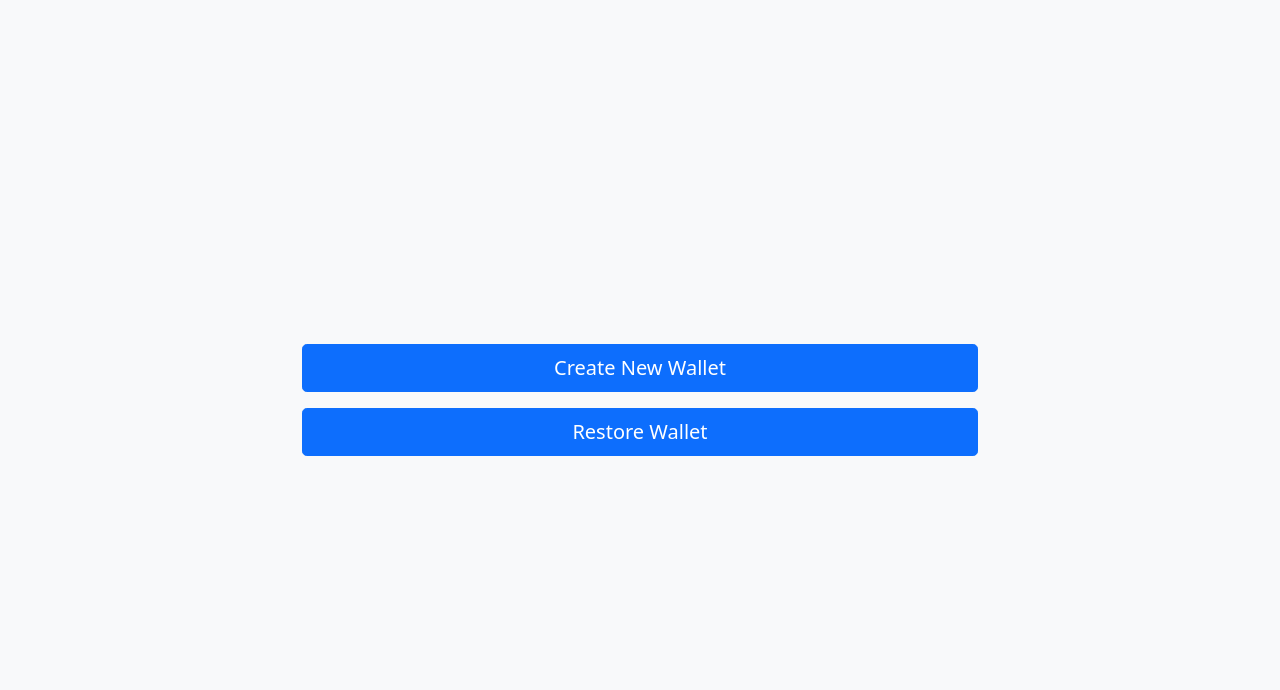
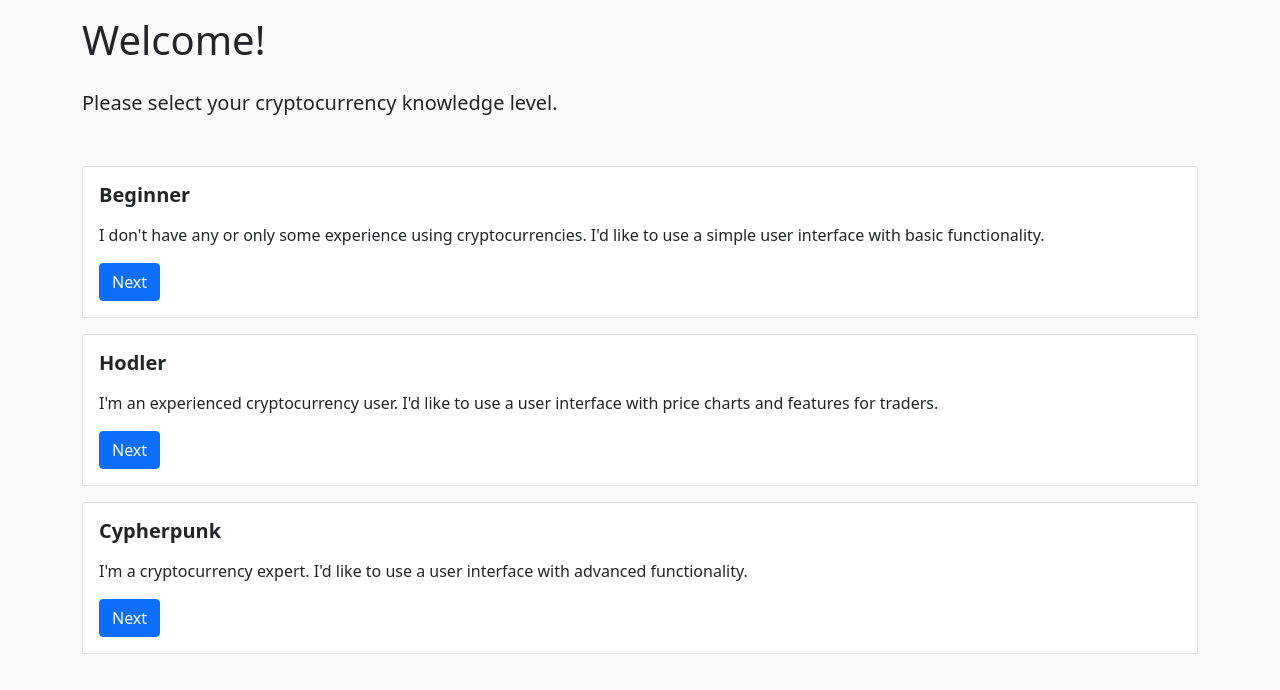
Before and after one commit to jobo3/hoshi-wallet, a React (Create React App) app: page /setup in a window 1280 px wide. Shown: the top 690 px of the page. Built offline with nearby package versions, Linux system fonts and the light colour scheme; what bip32 would draw is missing.

Commit message:
select UI mode on wallet setup

```diff
--- a/src/App.js
+++ b/src/App.js
@@ -2,6 +2,7 @@ import {
   Routes,
   Route,
   useNavigate,
+  useMatch,
 } from 'react-router-dom'
 
 import './App.scss'
@@ -23,20 +24,24 @@ const App = () => {
   const mnemonic = useSelector((state) => state.settings.mnemonic)
 
   const navigate = useNavigate()
+  const match = useMatch('/setup/*')
 
   useEffect(() => {
     console.log(mnemonic)
+    // if there is no mnemonic go to setup
     if (mnemonic == null) {
-      // if the mnemonic exists, it is used for the wallet, if it doesn't exist the user is redirected to wallet setup
-      navigate("/setup", {replace: true})
+      // only go to setup if we are not already there
+      if (match == null || (match && match.pathnameBase !== "/setup")) {
+        navigate("/setup", {replace: true})
+      }
     }
-  }, [mnemonic])
+  }, [mnemonic, match])
 
   return (
       <div className={appClasses}>
           <Routes>
             <Route path="/*" element={<MainView/>} />
-            <Route path="/setup/*" element={<WalletSetup/>} />
+            { mnemonic == null && <Route path="/setup/*" element={<WalletSetup/>} /> }
           </Routes>
       </div>
     );
--- a/src/App.scss
+++ b/src/App.scss
@@ -154,4 +154,8 @@ body {
   .code-block {
     background-color: black;
   }
+  .alert-warning {
+    background-color: $yellow-400;
+    border-color: $yellow-500;
+  }
 }
--- /dev/null
+++ b/src/components/WalletAction.js
@@ -0,0 +1,20 @@
+import React from 'react'
+import { useNavigate } from 'react-router-dom'
+
+const WalletAction = () => {
+
+  const navigate = useNavigate()
+
+  return (
+    <div className="container mb-3">
+      <h1 className="mt-3">Wallet Setup</h1>
+      <p className="fs-5 mt-4">Do you want to create a new wallet or restore a wallet from a backup?</p>
+      <div className="d-grid gap-2 d-md-block mt-5">
+        <button className="btn btn-lg btn-primary me-md-2" type="button" onClick={() => { navigate('/setup/create') }}>Create New Wallet</button>
+        <button className="btn btn-lg btn-primary" type="button" onClick={() => { navigate('/setup/restore') }}>Restore Wallet</button>
+      </div>
+    </div>
+  )
+}
+
+export default WalletAction
--- a/src/components/WalletCreate.js
+++ b/src/components/WalletCreate.js
@@ -28,8 +28,8 @@ const WalletCreate = () => {
   const RecoveryWordsView = () => {
     return (
       <div>
-        <h1>Recovery Words</h1>
-        <div className="alert alert-warning mt-3" role="alert">
+        <h1 className="mt-3">Recovery Words</h1>
+        <div className="alert alert-warning mt-4" role="alert">
           Write down the 12 recovery words shown below and store them in a safe location.
         </div>
         <div className="mt-3">
@@ -94,8 +94,8 @@ const WalletCreate = () => {
 
     return (
       <div>
-        <h1>Recovery Words Verification</h1>
-        <div className="alert alert-info mt-3" role="alert">
+        <h1 className="mt-3">Recovery Words Verification</h1>
+        <div className="alert alert-info mt-4" role="alert">
           Tap the words in the correct order.
         </div>
         <div className="mt-3">
--- a/src/components/WalletRestore.js
+++ b/src/components/WalletRestore.js
@@ -61,9 +61,9 @@ const WalletRestore = () => {
 
   return (
     <div>
-      <div className='container-md' >
-        <h1>Restore Wallet</h1>
-        <div className="alert alert-info mt-3" role="alert">
+      <div className="container-md">
+        <h1 className="mt-3">Restore Wallet</h1>
+        <div className="alert alert-info mt-4" role="alert">
           Write your 12 recovery words in the correct order, then click on "restore wallet"
         </div>
         <div className="input-group pt-3">
--- a/src/components/WalletSelectUi.js
+++ b/src/components/WalletSelectUi.js
@@ -1,9 +1,38 @@
 import React from 'react'
+import { useDispatch } from 'react-redux'
+import { useNavigate } from 'react-router-dom'
+import { setUI } from '../features/settings/settingsSlice'
 
 const WalletSelectUi = () => {
+
+  const dispatch = useDispatch()
+  const navigate = useNavigate()
+
   return (
-    <div>
-
+    <div className="container mb-3">
+      <h1 className="mt-3">Welcome!</h1>
+      <p className="fs-5 mt-4">Please select your cryptocurrency knowledge level.</p>
+      <div className="card mt-5">
+        <div className="card-body">
+          <h5 className="card-title fw-bold mb-3">Beginner</h5>
+          <p className="card-text">I don't have any or only some experience using cryptocurrencies. I'd like to use a simple user interface with basic functionality.</p>
+          <button type="button" className="btn btn-primary" onClick={() => { dispatch(setUI(0)); navigate('/setup/action')} }>Next</button>
+        </div>
+      </div>
+      <div className="card mt-3">
+        <div className="card-body">
+          <h5 className="card-title fw-bold mb-3">Hodler</h5>
+          <p className="card-text">I'm an experienced cryptocurrency user. I'd like to use a user interface with price charts and features for traders.</p>
+          <button type="button" className="btn btn-primary" onClick={() => { dispatch(setUI(1)); navigate('/setup/action')} }>Next</button>
+        </div>
+      </div>
+      <div className="card mt-3">
+        <div className="card-body">
+          <h5 className="card-title fw-bold mb-3">Cypherpunk</h5>
+          <p className="card-text">I'm a cryptocurrency expert. I'd like to use a user interface with advanced functionality.</p>
+          <button type="button" className="btn btn-primary" onClick={() => { dispatch(setUI(2)); navigate('/setup/action')} }>Next</button>
+        </div>
+      </div>
     </div>
   )
 }
--- a/src/components/WalletSetup.js
+++ b/src/components/WalletSetup.js
@@ -1,42 +1,22 @@
 import React from 'react'
+import { Route, Routes } from 'react-router-dom'
 import WalletRestore from './WalletRestore'
 import WalletSelectUi from './WalletSelectUi'
 import WalletCreate from './WalletCreate'
-import { Route, Routes, useNavigate } from 'react-router-dom'
+import WalletAction from './WalletAction'
 
 const WalletSetup = () => {
 
   return (
       <div id="walletSetupContent">
         <Routes>
-          <Route path="/" element={<SetupContainer/>} />
+          <Route path="/" element={<WalletSelectUi/>} />
           <Route path="create/*" element={<WalletCreate/>} />
           <Route path="restore" element={<WalletRestore/>} />
-          <Route path="selectui" element={<WalletSelectUi/>} />
+          <Route path="action" element={<WalletAction/>} />
         </Routes>
       </div>
   )
 }
 
-const SetupContainer = () => {
-  const navigate = useNavigate()
-
-  const restoreWalletBtnClicked = () => {
-    navigate('/setup/restore')
-  }
-
-  const createWalletBtnClicked = () => {
-    navigate('/setup/create')
-  }
-
-  return (
-    <div id="setupContainer" className='container mx-auto' style={{maxWidth: "700px", height: "100vh"}}>
-      <div className='d-flex flex-column justify-content-center h-100'>
-        <button className='btn btn-lg btn-primary' type="button" onClick={createWalletBtnClicked}>Create New Wallet</button>
-        <button className='btn btn-lg btn-primary mt-3' type="button" onClick={restoreWalletBtnClicked}>Restore Wallet</button>
-      </div>
-    </div>
-  )
-}
-
 export default WalletSetup
```
